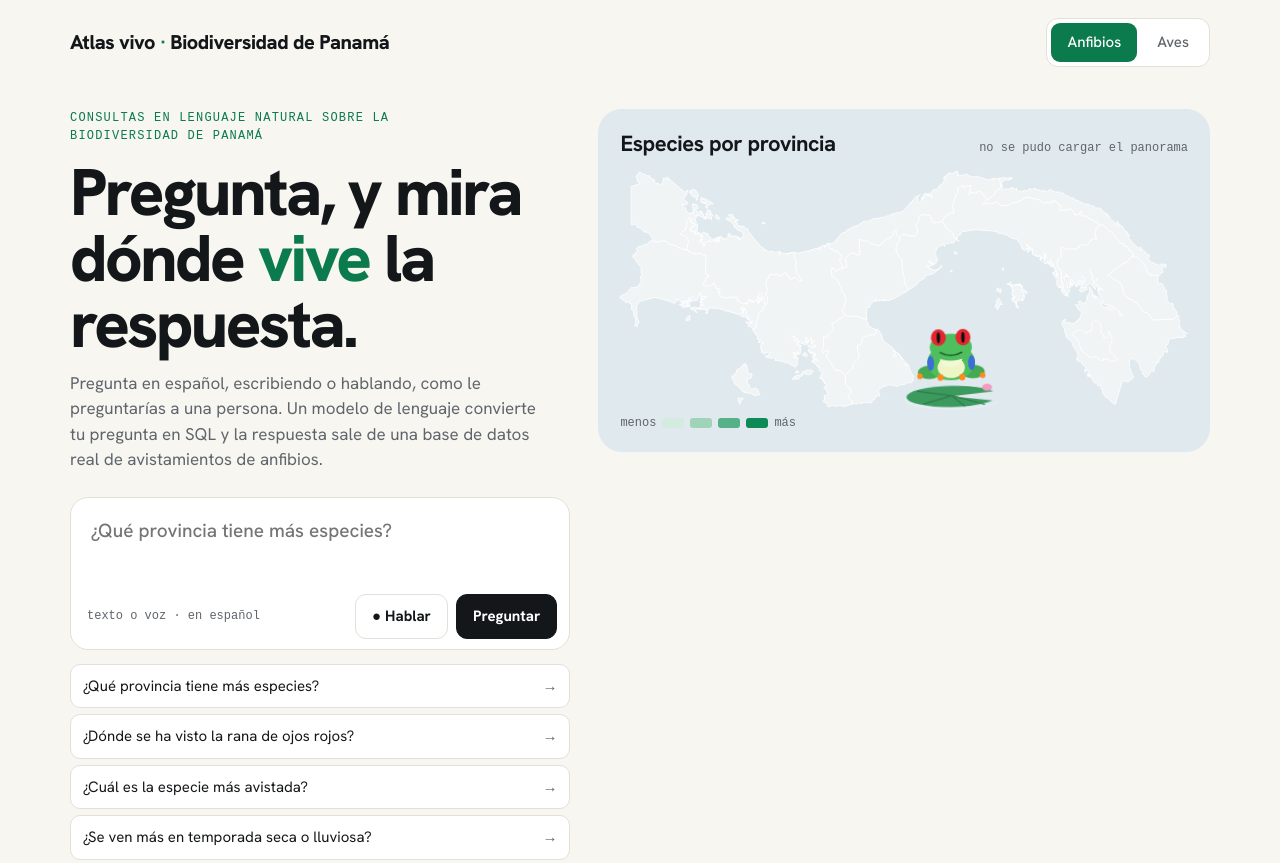
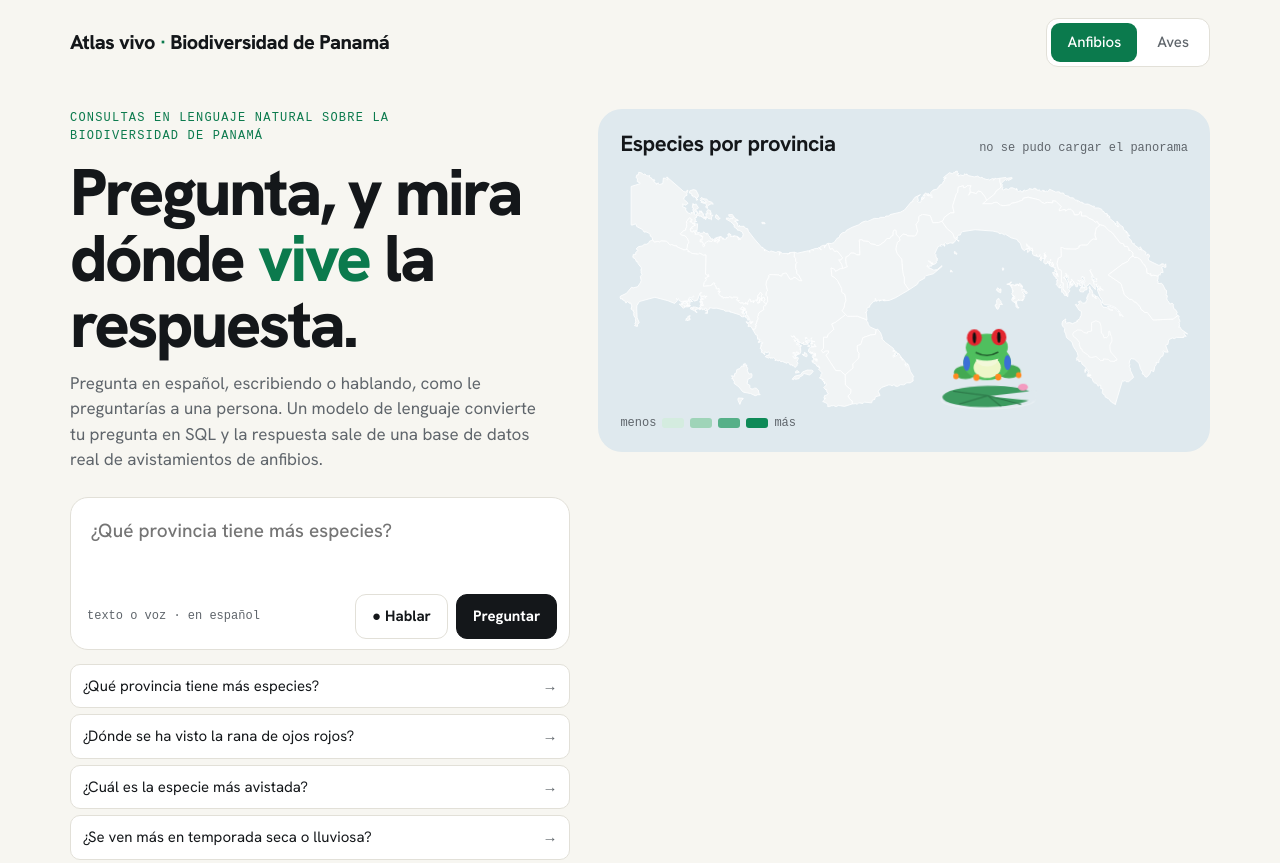
Before and after one commit to daveprojectdev/Biodiversidad_PA, a plain HTML site: page nube/web/index.html in a window 1280 px wide. Shown: the top 863 px of the page. Drawn offline with Linux system fonts and the light colour scheme; no server answers; a web font is replaced by a local one.

Commit message:
Atlas vivo: la rana y el tucán quedan centrados en el agua entre Los Santos y Darién, en cualquier ancho de pantalla

```diff
--- a/nube/web/estilos.css
+++ b/nube/web/estilos.css
@@ -151,7 +151,9 @@ pre { margin-top: 10px; font: 12.5px/1.6 var(--mono); background: var(--tinta);
 /* ── Mascotas: rana de ojos rojos (anfibios) y tucán pico iris (aves) ──
    Flotan en el Pacífico del mapa. Solo se anima transform y opacity. */
 .mapa-envoltura { position: relative; }
-.mascota { position: absolute; left: 46%; bottom: -5%; width: 25%; min-width: 104px; padding: 0; border: 0; background: none; cursor: pointer; border-radius: 12px; animation: entrar .7s cubic-bezier(.2, .9, .3, 1.3) both; }
+/* Centrada en el agua entre Los Santos (termina en x=517) y Darién (empieza
+   en x=779): el centro del hueco es el 64,8 % del mapa. */
+.mascota { position: absolute; left: calc(64.8% - max(12.5%, 52px)); bottom: -5%; width: 25%; min-width: 104px; padding: 0; border: 0; background: none; cursor: pointer; border-radius: 12px; animation: entrar .7s cubic-bezier(.2, .9, .3, 1.3) both; }
 .mascota svg { width: 100%; height: auto; display: block; overflow: visible; }
 [data-coleccion="anfibios"] .ave, [data-coleccion="aves"] .rana { display: none; }
 @keyframes entrar { from { opacity: 0; transform: translateY(18px) scale(.7); } to { opacity: 1; transform: none; } }
```
